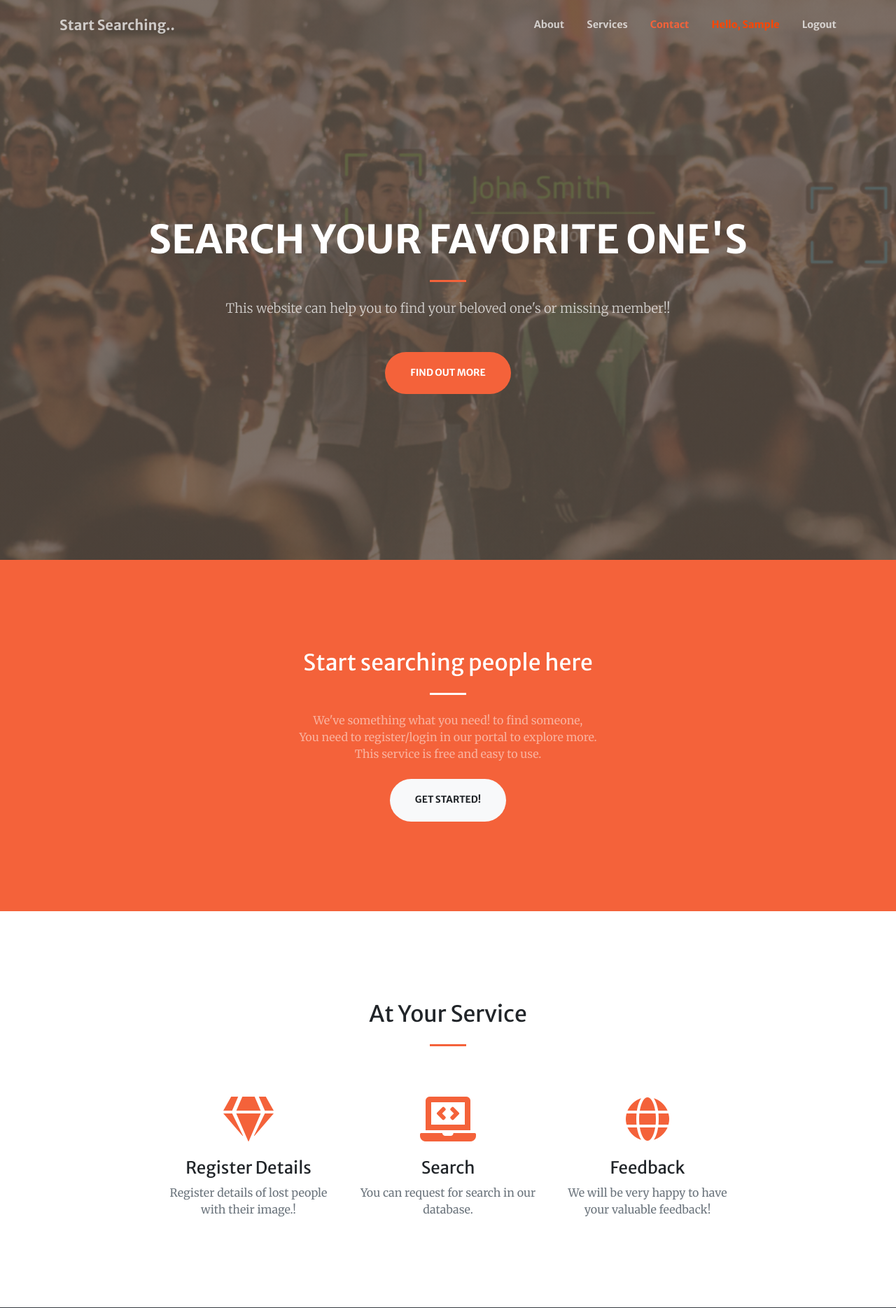
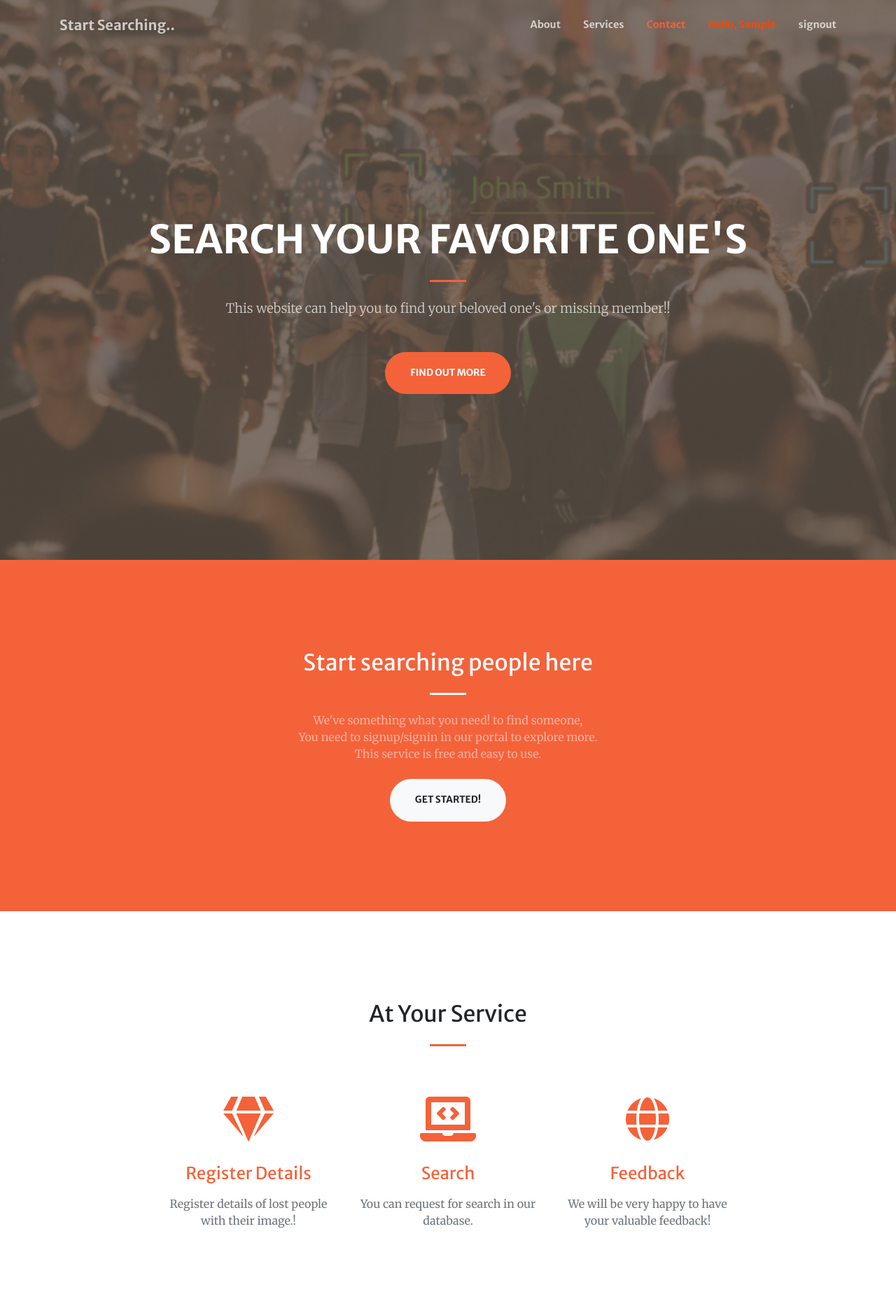
Before and after one commit to dhruv554/face_recog, a Django app: page / in a window 1280 px wide. Shown: the top 1869 px of the page at 70% size. Run offline with Django 3.2, Linux system fonts and the light colour scheme; the visitor is signed in with stand-in values (Sample User, id 1); some libraries are stand-ins or nearby versions.

Commit message:
new page added

```diff
--- a/fend/urls.py
+++ b/fend/urls.py
@@ -5,7 +5,8 @@ from . import views
 
 urlpatterns = [
     path("", views.home, name="home"),
-    path("register", views.register, name="register"),
-    path("login", views.login, name="login"),
-    path("logout", views.logout, name="logout"),
+    path("signup", views.signup, name="signup"),
+    path("signin", views.signin, name="signin"),
+    path("signout", views.signout, name="signout"),
+    path("regdetail", views.regdetail, name="regdetail"),
 ]
--- a/fend/views.py
+++ b/fend/views.py
@@ -9,7 +9,7 @@ def home(request):
 
 
 
-def register(request):
+def signup(request):
 
         if request.method == 'POST':
             first_name = request.POST['first_name']
@@ -22,29 +22,29 @@ def register(request):
             if password == password2:
                 if User.objects.filter(username=username).exists():
                     messages.info(request,'Username is already taken!!')
-                    return redirect('register')
+                    return redirect('signup')
 
                 elif User.objects.filter(email=email).exists():
                     messages.info(request,'Email is already taken!!')
-                    return redirect('register')
+                    return redirect('signup')
 
                 else:
                     user = User.objects.create_user(username=username, password=password, email=email, first_name=first_name, last_name=last_name)
                     user.save()
                     print('User Created')
-                    return redirect('login')
+                    return redirect('signup')
 
             else:
                 messages.info(request,'Password not Matching..!!')
-                return redirect('register')
+                return redirect('signup')
 
         else:
-            return render(request, "register.html")
+            return render(request, "signup.html")
 
 
 
 
-def login(request):
+def signin(request):
 
         if request.method == 'POST':
             username = request.POST['username']
@@ -53,21 +53,23 @@ def login(request):
             user = auth.authenticate(username=username,password=password)
 
             if user is not None:
-                auth.login(request, user)
+                auth.signin(request, user)
                 return redirect('/')
 
             else:
                 messages.info(request,'Invalid Credentials..!!')
-                return redirect('login')
+                return redirect('signin')
 
         else:
-            return render(request, "login.html")
+            return render(request, "signin.html")
 
 
 
 
+def signout(request):
+    auth.signout(request)
+    return redirect('/')
 
 
-def logout(request):
-    auth.logout(request)
-    return redirect('/')
+def regdetail(request):
+    return render(request,'regdetail.html')
--- a/templates/home.html
+++ b/templates/home.html
@@ -54,12 +54,12 @@
                 <a class="nav-link js-scroll-trigger"  style="color: orangered;">Hello, {{user.first_name}} </a>
               </li>
               <li class="nav-item">
-                <a class="nav-link js-scroll-trigger" href="logout">Logout</a>
+                <a class="nav-link js-scroll-trigger" href="signout">signout</a>
               </li>
           {% else %}
 
             <li class="nav-item">
-              <a class="nav-link js-scroll-trigger" href="#register">Register / LogIn</a>
+              <a class="nav-link js-scroll-trigger" href="#register">signup / signin</a>
             </li>
 
           {% endif %}
@@ -92,7 +92,7 @@
           <h2 class="text-white mt-0">Start searching people here</h2>
           <hr class="divider light my-4">
           <p class="text-white-50 mb-4">
-              We've something what you need! to find someone,<br> You need to register/login in our portal to explore more.<br> This service is free and easy to use.
+              We've something what you need! to find someone,<br> You need to signup/signin in our portal to explore more.<br> This service is free and easy to use.
           </p>
           <a class="btn btn-light btn-xl js-scroll-trigger" href="#services">Get Started!</a>
         </div>
@@ -109,21 +109,25 @@
         <div class="col-lg-3 col-md-6 text-center">
           <div class="mt-5">
             <i class="fas fa-4x fa-gem text-primary mb-4"></i>
-            <h3 class="h4 mb-2">Register Details</h3>
+            {% if user.is_authenticated %}
+            <h3 class="h4 mb-2"><a class="nav-link js-scroll-trigger" href="#register">Register Details</a></h3>
+            {% else %}
+            <h3 class="h4 mb-2"><a class="nav-link js-scroll-trigger" href="#services">Register Details</a></h3>
+            {% endif %}
             <p class="text-muted mb-0">Register details of lost people with their image.!</p>
           </div>
         </div>
         <div class="col-lg-3 col-md-6 text-center">
           <div class="mt-5">
             <i class="fas fa-4x fa-laptop-code text-primary mb-4"></i>
-            <h3 class="h4 mb-2">Search</h3>
+            <h3 class="h4 mb-2"><a class="nav-link js-scroll-trigger" href="#services">Search</a></h3>
             <p class="text-muted mb-0">You can request for search in our database.</p>
           </div>
         </div>
         <div class="col-lg-3 col-md-6 text-center">
           <div class="mt-5">
             <i class="fas fa-4x fa-globe text-primary mb-4"></i>
-            <h3 class="h4 mb-2">Feedback</h3>
+            <h3 class="h4 mb-2"><a class="nav-link js-scroll-trigger" href="#contact">Feedback</a></h3>
             <p class="text-muted mb-0">We will be very happy to have your valuable feedback!</p>
           </div>
         </div>
@@ -131,35 +135,61 @@
     </div>
   </section>
 
+
   <!-- register Section -->
   <section class="page-section bg-dark text-white" id="register">
     <div class="container-fluid p-0">
       <div class="row no-gutters">
+
+  {% if user.is_authenticated %}
+
+  <div class="container">
+    <div class="row justify-content-center">
+      <div class="col-lg-8 text-center">
+        <h2 class="mt-0">Register Details!</h2>
+        <hr class="divider my-4">
+        <p class="mb-5"></p>
+      </div>
+    </div>
+    <div class="row justify-content-center">
+      <div class="col-lg-8 text-center">
+        <i class="fas fa-file fa-4x mb-3 text-muted"></i>
+        <!-- Make sure to change the link below! -->
+        <a class="d-block" href="regdetail">Register now</a>
+      </div>
+    </div>
+  </div>
+
+  {% else %}
 
     <div class="container">
       <div class="row justify-content-center">
         <div class="col-lg-8 text-center">
           <h2 class="mt-0">Explore more!</h2>
           <hr class="divider my-4">
-          <p class="mb-5">Register / LogIn </p>
+          <p class="mb-5">signup / signin </p>
         </div>
       </div>
       <div class="row">
         <div class="col-lg-4 ml-auto text-center mb-5 mb-lg-0">
           <i class="fas fa-folder fa-4x mb-3 text-muted"></i>
           <!-- Make sure to change the link below! -->
-          <a class="d-block" href="login">LogIn</a>
+          <a class="d-block" href="signin">signin</a>
         </div>
         <div class="col-lg-4 mr-auto text-center">
           <i class="fas fa-file fa-4x mb-3 text-muted"></i>
           <!-- Make sure to change the link below! -->
-          <a class="d-block" href="register">Register now</a>
+          <a class="d-block" href="signup">signup now</a>
         </div>
       </div>
     </div>
+
+   {% endif %}
+
       </div>
     </div>
   </section>
+
 
 
   <!-- Contact Section -->
```
Also changed, not shown: templates/regdetail.html (renamed from templates/login.html, +44 -10 lines), templates/signin.html (renamed from templates/register.html, +10 -44 lines), templates/signup.html (added, +127 -0 lines).
